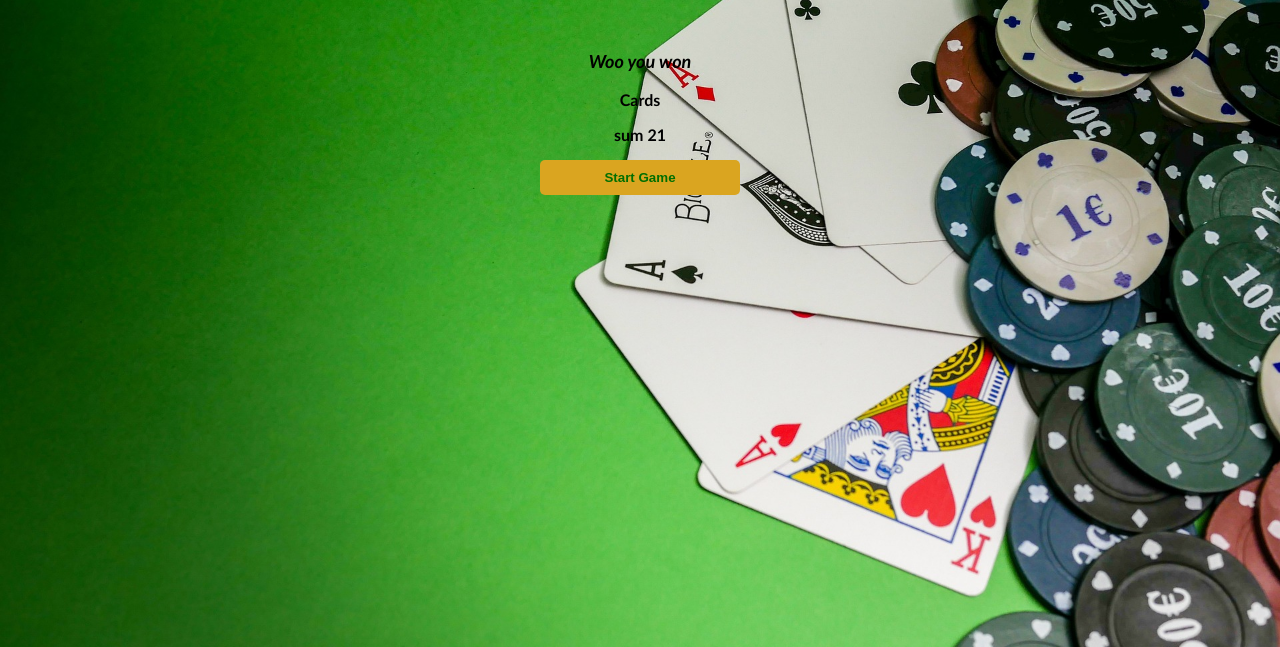
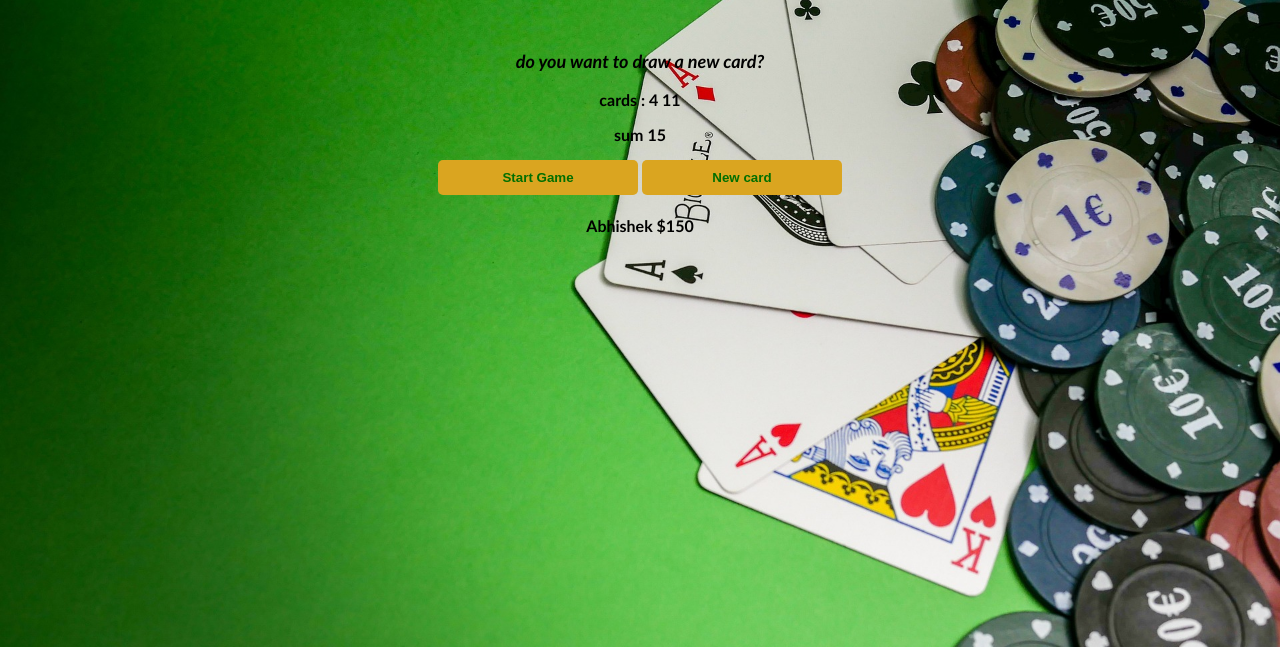
Before and after one commit to shekabhi25/3.jsblackjack, a plain HTML site: page index.html in a window 1280 px wide. Both pictures are taken after a click on the button "Start Game". Shown: the part 153-800 px from the top of the page. Drawn offline with Linux system fonts and the light colour scheme.

Commit message:
with obj

```diff
--- a/index.html
+++ b/index.html
@@ -13,12 +13,15 @@
 
     <h1>BlackJack</h1>
     <p id="message-el">Want to play a round? </p>
-    <p  style="color : black">Cards</p>
+    <p  style="color : black"><span Cards
+     id="card-el"></span></p>
     <p style="color: black">sum
     <span id="sum-el"></span></p>
 
 
     <button id="games" onclick="gamestart()">Start Game</button>
+    <button  onclick="newgame()">New card</button>
+    <p   style="color: black" id="player-el"></p>
     <script src="index.js"></script>
 
 
--- a/index.js
+++ b/index.js
@@ -1,10 +1,31 @@
-let firstcard=10;
-let secondcard=11;
+let firstcard= getrandnum();
+let secondcard= getrandnum();
 
 let isalive=true;
 let message="";
 let hasblackjack=false;
 let sum=firstcard+secondcard;
+
+let arr =[firstcard,secondcard];
+let cardel=document.getElementById("card-el");
+
+
+let player={
+   playername:"Abhishek",
+   playermoney: 150
+}
+
+
+
+let playerel=document.getElementById("player-el");
+playerel.textContent=player.playername+ " $"+player.playermoney;
+
+
+function getrandnum()
+{
+   return 2+ Math.floor(Math.random()*10);
+}
+
 function gamestart()
 {
    if(sum<=20)
@@ -21,8 +42,20 @@ function gamestart()
 
  else{
     message="you are out of the game";
+
     isalive=false;
    }
+   cardel.textContent="cards : "
+   let size=arr.length;
+
+
+
+   for(let i=0;i<size;i++)
+   cardel.textContent+=arr[i] +" ";
+
+
+
+
 
    let store=document.getElementById("sum-el");
    store.textContent=sum;
@@ -30,3 +63,28 @@ function gamestart()
    let res=document.getElementById("message-el");
  res.textContent=message;
 }
+
+
+
+function newgame()
+{
+   if(isalive===true  && hasblackjack===false)
+   {
+
+   let card= getrandnum();
+   arr.push(card);
+   // document.getElementById("message-el").textContent='Want to play a round? ';
+   // document.getElementById("c1").textContent="";
+   // document.getElementById("c2").textContent="";
+   // document.getElementById("sum-el").textContent="";
+   sum+=card;
+gamestart();
+// card1.textContent=card2+ " "+  card;
+
+
+
+// console.log(arr);
+}
+
+
+}
```
Also changed, not shown: js2.js (added, +73 -0 lines). Lines whose indentation alone changed are shown as unchanged.
